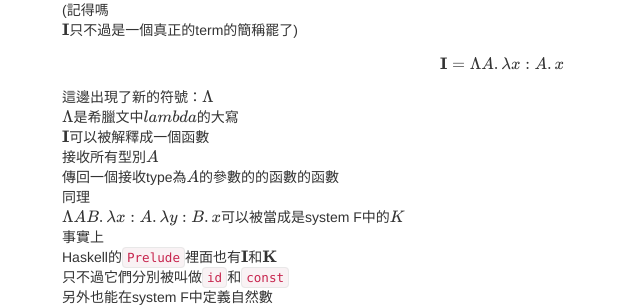
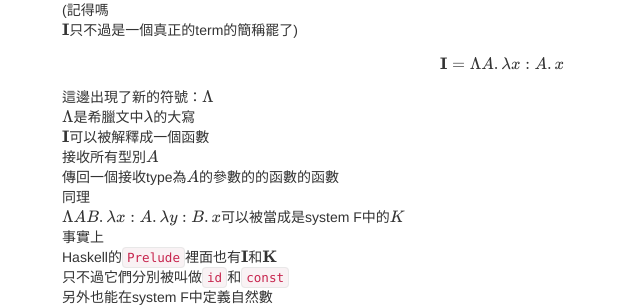
Before and after one commit to AndyShiue/AndyShiue.github.io, a Jekyll site: the page built from _posts/lambda/2016-02-19-system-F.md, in a window 1280 px wide and 900 px high, scrolled down 1390 px. Shown: the part 153-460 px from the top of the window, without its empty margins (138-778 px from the left). Built offline with Jekyll 4.4.1, drawn with Linux system fonts in a browser that asks for light colours; formulas are drawn with MathJax 3; comment, search, counter and statistics services are not loaded.

Commit message:
Fix latex.

```diff
--- a/_posts/lambda/2016-02-19-system-F.md
+++ b/_posts/lambda/2016-02-19-system-F.md
@@ -81,7 +81,7 @@ $$
 $$
 
 這邊出現了新的符號：\\(\Lambda\\)
-\\(\Lambda\\)是希臘文中\\(lambda\\)的大寫
+\\(\Lambda\\)是希臘文中\\(\lambda\\)的大寫
 \\(\mathbf{I}\\)可以被解釋成一個函數
 接收所有型別\\(A\\)
 傳回一個接收type為\\(A\\)的參數的的函數的函數
```
